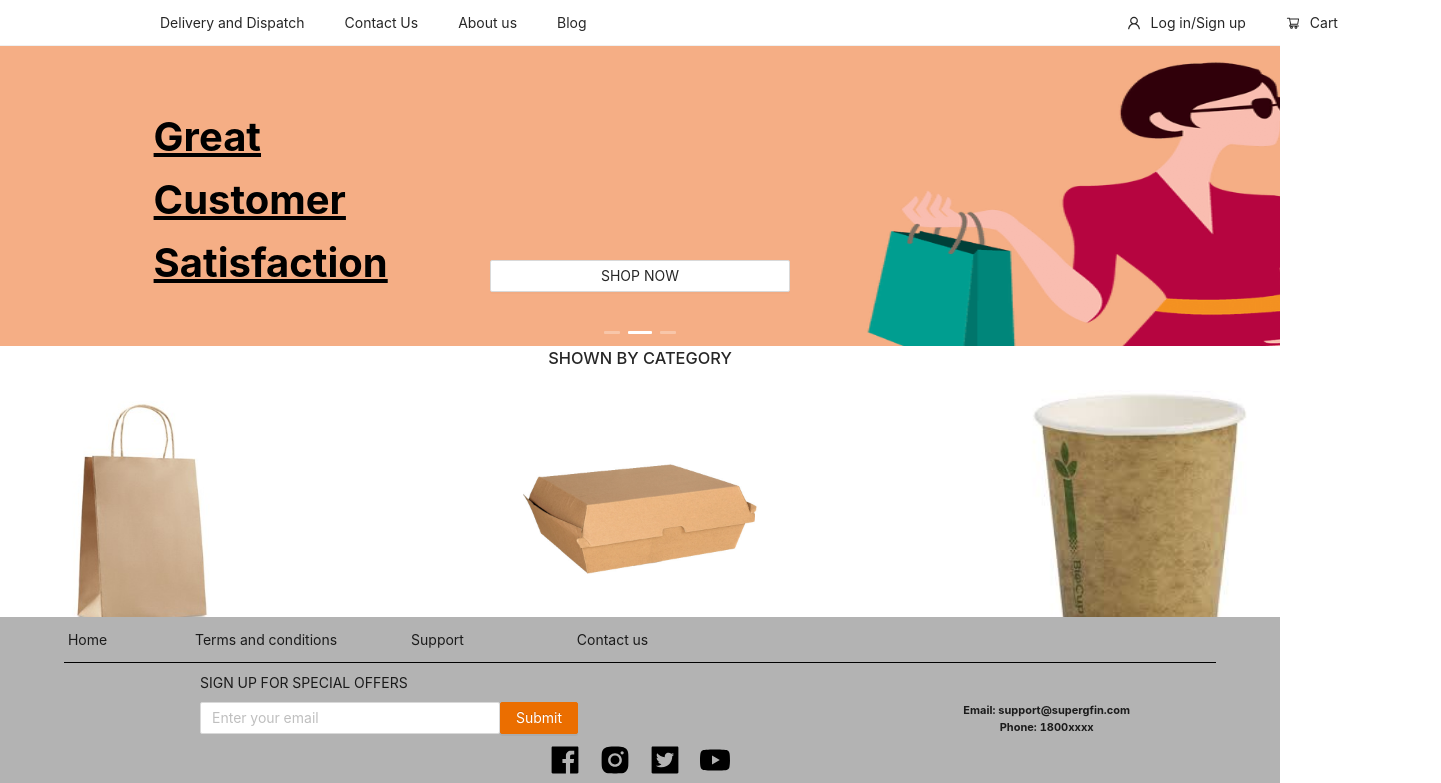
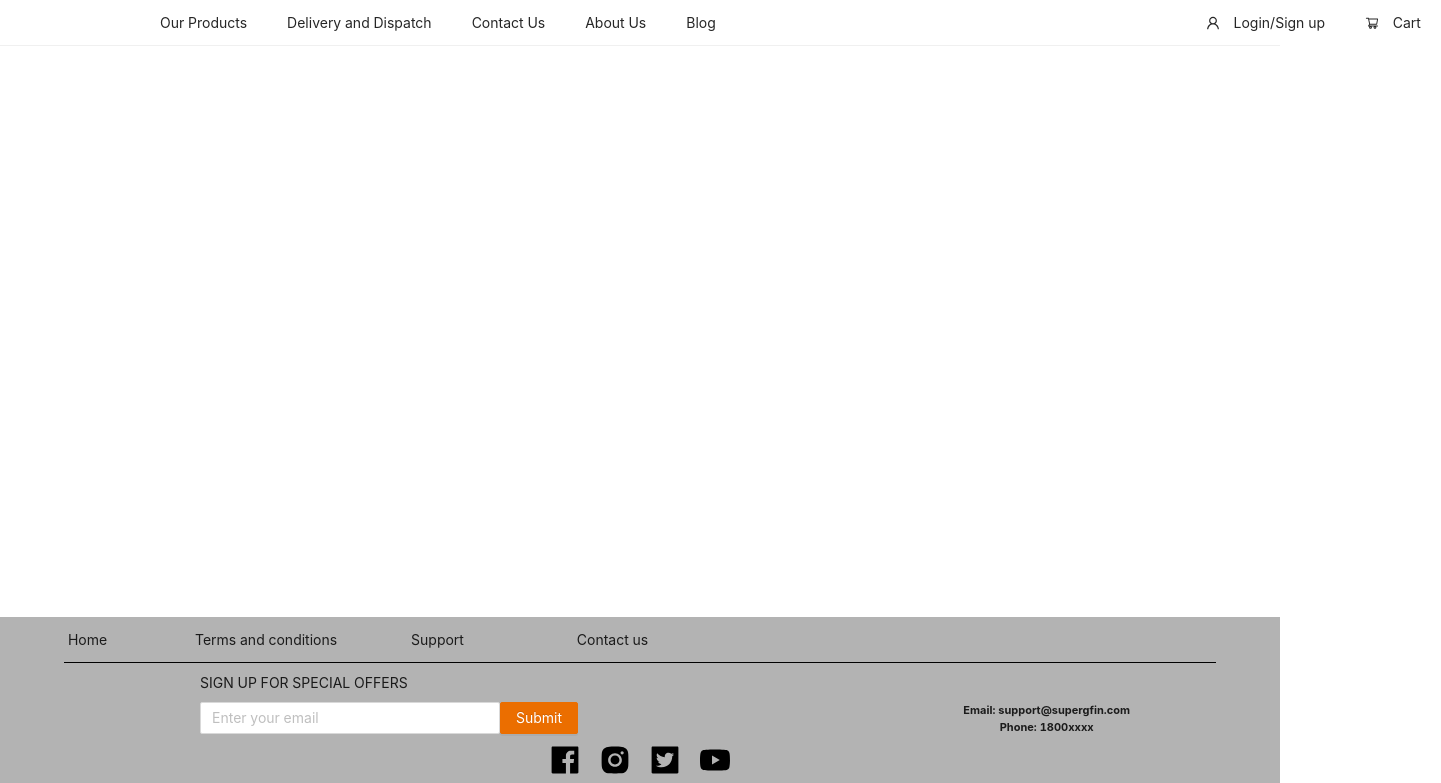
Before and after one commit to TrangNgyn/Superfin, a React (Create React App) app in the folder client/ReactProject/: page / in a window 1280 px wide. Shown: the top 783 px of the page, 1441 px wide, since content can reach past the window. Built offline with nearby package versions, Linux system fonts and the light colour scheme.

Commit message:
Navbar v2 complete w basic routing implemented. Private route components mostly complete.

```diff
--- a/client/ReactProject/src/App/App.js
+++ b/client/ReactProject/src/App/App.js
@@ -1,25 +1,67 @@
 import './App.less';
 import "../_assets/CSS/style.scss";
+
+import { history } from '../_helpers/history';
+import { Router, Route, Switch, useParams } from 'react-router-dom';
+import {AdminRoute, GuestRoute, MemberRoute, CustomerRoute} from '../_routers/PrivateRoutes';
+
+import Navbar from '../SharedComponents/Navbar/Navbar';
+
 import Homepage from '../Pages/Homepage/Homepage';
-import Navbar from '../SharedComponents/Navbar/Navbar';
+
 import FooterMain from '../SharedComponents/Footer/FooterMain';
+
+
+
+
+
+
+//This is a demo Component to demonstrate Dynmaic Routing
+const Products = () => {
+   const {browseBy, browseByGroup} = useParams();
+   return(
+      <div>
+         <div>Products</div>
+         <div>{browseBy}</div>
+         <div>{browseByGroup}</div>
+      </div>
+   );
+}
+
+
 
 
 
 
 const App = () => (
    <div>
+      <Router history = {history}>
          <div className="Website-Header">
             <Navbar />
          </div>
 
          <div className="Website-Body">
-      <Homepage />
+            <Switch>
+               {/*<CustomerRoute path="/" component = {Homepage} exact />*/}           {/* This is how to use the private routes. Do not use them yet */}
+               <Route exact path="/">  </Route>
+
+               <Route exact path="/products"> <Products /> </Route>
+               <Route exact path="/products/:browseBy"> <Products /> </Route>
+               <Route path="/products/:browseBy/:browseByGroup"> <Products /> </Route>          {/*Undecided on Products page path*/}
+
+               <Route path="/deliveryDispatch">  </Route>
+               <Route path="/contactUs">  </Route>
+               <Route path="/aboutUs">  </Route>
+               <Route path="/blog">  </Route>
+               <Route path="/login">  </Route>
+               <Route path="/cart">  </Route>
+            </Switch>
          </div>
 
          <div className="Website-Footer">
             <FooterMain />
          </div>
+      </Router>
    </div>
 );
 
--- a/client/ReactProject/src/SharedComponents/Navbar/Navbar.js
+++ b/client/ReactProject/src/SharedComponents/Navbar/Navbar.js
@@ -1,44 +1,199 @@
-import { Menu } from 'antd';
+import { Menu, Dropdown } from 'antd';
 import { UserOutlined, ShoppingCartOutlined } from '@ant-design/icons';
 import React, { useState } from 'react';
-// import '../../_assets/CSS/Navbar.css'
+import { Link } from 'react-router-dom';
 import image from '../../_assets/Images/Logo.png'
 
+
+//fake user and login check
+const fakeUser = {
+  name: "Homer",
+  loggedIn: false
+}
+
+const checkLoggedIn = () => {
+  return fakeUser.loggedIn;
+}
+
+//fake getCategories API function
+const getCategories = () => {
+  return [
+    {c_name: "Bags"},
+    {c_name: "Clams"},
+    {c_name: "Cups"},
+    {c_name: "Food Wrappings"},
+    {c_name: "Boxes"}
+  ];
+}
+
+
+
+
+
+
+
+
+
+
+
+
 export default function Navbar(props){
-  const[currentMenuItem, setMenuItem] = useState('');
+  const[currentMenuItem, setMenuItem] = useState("About");
+  const [loggedStatus, setLoggedStatus] = useState(checkLoggedIn);
   console.log(currentMenuItem);
+
+  function handleMenuClick(menuitem){
+    console.log(menuitem);
+    setMenuItem(menuitem);
+  }
+
+  const logout = () => {          //fake login logout functions
+    fakeUser.loggedIn = false;
+    setLoggedStatus(false);
+  }
+
+  //delete this
+  const loginUser = () => {
+    fakeUser.loggedIn = true;
+    setLoggedStatus(true);
+  }
+
+
+
+
+
+
+
+                                                    //Welcome, User dropdown
+  const welcomeDropdown = (
+    <Menu>
+      <Menu.Item>
+        <Link to="/myAccount"> My Account </Link>
+      </Menu.Item>
+      <Menu.Item>
+        <Link to="/products"> Browse Products </Link>
+      </Menu.Item>
+      <Menu.Item>
+        <Link to="/cart"> View Cart </Link>
+      </Menu.Item>
+      <Menu.Item>
+        <Link to="/manageOrders"> Manage Orders </Link>
+      </Menu.Item>
+      <Menu.Item>
+        <Link to="/editProfile"> Edit Profile </Link>
+      </Menu.Item>
+      <Menu.Item>
+        <Link to="/" onClick={logout}> Logout</Link>
+      </Menu.Item>
+    </Menu>
+  );
+
+
+
+
+
+
+
+
+    //Fake categories API call
+  const categories = getCategories();
+
+  const ourProductsDropdown = (                     //Our Products dropdown
+    <Menu>
+      <Menu.Item>
+        <Link to="/products/categories">
+          <b>Shop By Category</b>
+        </Link>
+      </Menu.Item>
+
+      {categories.map((cat) => {
+        return  <Menu.Item key={cat.c_name}>
+                  <Link to={"/products/categories/" + cat.c_name}> {cat.c_name} </Link>
+                </Menu.Item>
+      })}
+
+      <Menu.Item>
+        <Link to="/products">
+          <b>{"View all Products  >"}</b>
+        </Link>
+      </Menu.Item>
+    </Menu>
+  );
+
+
+
+
+
+
+
+
+    //Login/Welcome, User menu item that changes based on whether user is logged in or not
+
+    let login = ( <Menu.Item key = "Login" style = {{ left: 450}} icon={<UserOutlined />} >
+                    <Link to="/login" onClick={loginUser}> Login/Sign up </Link>        {/*remove onclick event. This is for demonstration only*/}
+                  </Menu.Item> );
+
+    if(loggedStatus){
+      login = ( <Menu.Item key = "Welcome" style = {{ left: 450}} icon={<UserOutlined />} >
+                  <Dropdown overlay={welcomeDropdown}>
+                    <span> Welcome, {fakeUser.name} </span>
+                  </Dropdown>
+                </Menu.Item>
+      );
+    }
+
+
+
+
+
+
+
+
+
+
+
+
+
+
+
     return (
+      <div>
+        <Menu className="Menu" onClick={(menu) => handleMenuClick(menu.key)} mode="horizontal" >
 
-      <Menu className="Menu" onClick={(menu) => setMenuItem(menu.key)}  mode="horizontal" >
+            <Menu.Item key="Logo" style = {{ right: 300 }}>
+              <Link to="/">
+                <img src={image} style= {{ width: "100px"}} alt="Logo" />
+              </Link>
+            </Menu.Item >
 
-          <Menu.Item key="Logo" style = {{ right: 200 }}>
-              <img src={image} style= {{ width: "100px", left: 500}} alt="Logo" />
+            <Menu.Item key="Products" >
+              <Dropdown overlay={ourProductsDropdown}>
+                <span>Our Products</span>
+              </Dropdown>
             </Menu.Item >
 
             <Menu.Item key="Delivery" >
-            Delivery and Dispatch
+              <Link to="/deliveryDispatch"> Delivery and Dispatch </Link>
             </Menu.Item >
 
             <Menu.Item key="Contact" >
-            Contact Us
+              <Link to="/contactUs"> Contact Us </Link>
             </Menu.Item>
 
             <Menu.Item key="About">
-            About us
+              <Link to="/aboutUs"> About Us </Link>
             </Menu.Item>
 
             <Menu.Item key="Blog">
-            Blog
+              <Link to="/blog"> Blog </Link>
             </Menu.Item>
 
-          <Menu.Item key = "Login" style = {{ left: 500}} icon={<UserOutlined />} >
-            Log in/Sign up
+            {login}
+
+            <Menu.Item key="Cart" style = {{ left: 450}} className = "rightItems"  icon = {<ShoppingCartOutlined />} >
+              <Link to="/cart"> Cart </Link>
             </Menu.Item>
-
-          <Menu.Item key="Cart" style = {{ left: 500}} className = "rightItems"  icon = {<ShoppingCartOutlined />} >
-            Cart
-          </Menu.Item>
-
         </Menu>
+      </div>
   );
 }
--- /dev/null
+++ b/client/ReactProject/src/_routers/PrivateRoutes.js
@@ -0,0 +1,77 @@
+import { Route, Redirect } from 'react-router-dom';
+
+// '/admin' is the path to admin homepage, '/' is the path to the customer homepage
+
+
+//These will be replaced by real API calls
+function isAdmin(){
+    return false;
+}
+
+function isMember(){
+    return true;
+}
+
+function isGuest(){
+    return false;
+}
+
+//checks if guest or memeber
+function isCustomer(){
+    if(isMember || isGuest) return true;
+}
+
+
+//Use this for any admin page router paths
+export const AdminRoute = ({component: Component, ...rest}) => {
+    return (
+        <Route {...rest} render={props => (
+            isAdmin() ?
+                <Component {...props} />
+                : <Redirect to="/" />
+        )} />
+    );
+};
+
+//Use this for exclusively guest pages, ie. Login
+export const GuestRoute = ({component: Component, ...rest}) => {
+
+    const redirectPath = null;
+    if(isAdmin) redirectPath = "/admin"
+    else if(isMember)redirectPath = "/";
+
+    return (
+        <Route {...rest} render={props => (
+            isGuest() ?
+                <Component {...props} />
+                : <Redirect to={redirectPath} />
+        )} />
+    );
+};
+
+//Use this for exclusively memeber pages, ie. Account Profile
+export const MemberRoute = ({component: Component, ...rest}) => {
+
+    const redirectPath = null;
+    if(isAdmin) redirectPath = "/admin"
+    else if(isGuest)redirectPath = "/";
+
+    return (
+        <Route {...rest} render={props => (
+            isMember ?
+                <Component {...props} />
+                : <Redirect to={redirectPath} />
+        )} />
+    );
+};
+
+//Use this for pages that are accessed by both Members and Guests, but NOT Admin ie. Contact us
+export const CustomerRoute = ({component: Component, ...rest}) => {
+    return (
+        <Route {...rest} render={props => (
+            isCustomer ?
+                <Component {...props} />
+                : <Redirect to="/admin" />
+        )} />
+    );
+};
```
Lines whose indentation alone changed are shown as unchanged.
